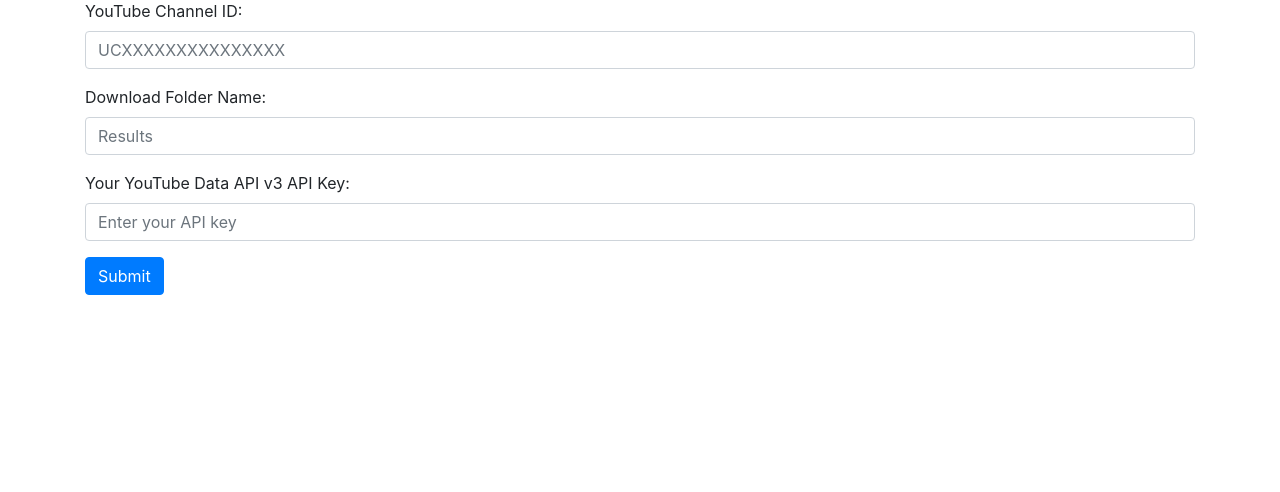
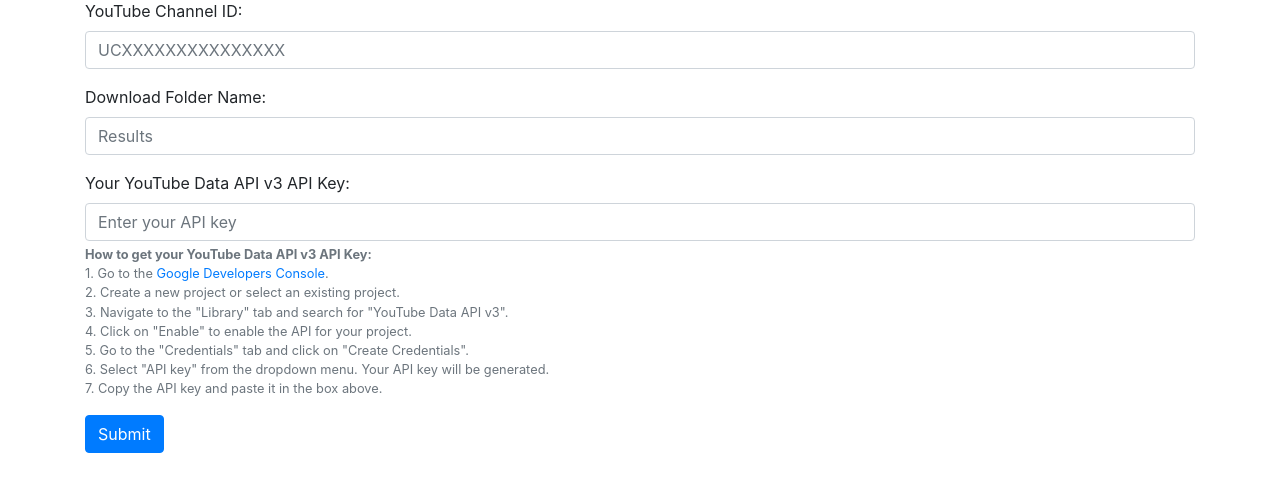
Before and after one commit to jgrimes9/Youtube-Channel-Transcript-Extractor, a Flask app: page / in a window 1280 px wide. Shown: the part 275-767 px from the top of the page. Run offline with Flask 3, Linux system fonts and the light colour scheme; some libraries are stand-ins or nearby versions.

Commit message:
index.html

```diff
--- a/templates/index.html
+++ b/templates/index.html
@@ -38,6 +38,24 @@
             <div class="form-group">
                 <label for="apiKey">Your YouTube Data API v3 API Key:</label>
                 <input type="text" class="form-control" id="apiKey" name="apiKey" placeholder="Enter your API key" required>
+                <!-- Explanation on how to get the API key -->
+                <small class="form-text text-muted">
+                    <strong>How to get your YouTube Data API v3 API Key:</strong>
+                    <br>
+                    1. Go to the <a href="https://console.developers.google.com/" target="_blank">Google Developers Console</a>.
+                    <br>
+                    2. Create a new project or select an existing project.
+                    <br>
+                    3. Navigate to the "Library" tab and search for "YouTube Data API v3".
+                    <br>
+                    4. Click on "Enable" to enable the API for your project.
+                    <br>
+                    5. Go to the "Credentials" tab and click on "Create Credentials".
+                    <br>
+                    6. Select "API key" from the dropdown menu. Your API key will be generated.
+                    <br>
+                    7. Copy the API key and paste it in the box above.
+                </small>
             </div>
             <button type="submit" class="btn btn-primary">Submit</button>
         </form>
```
